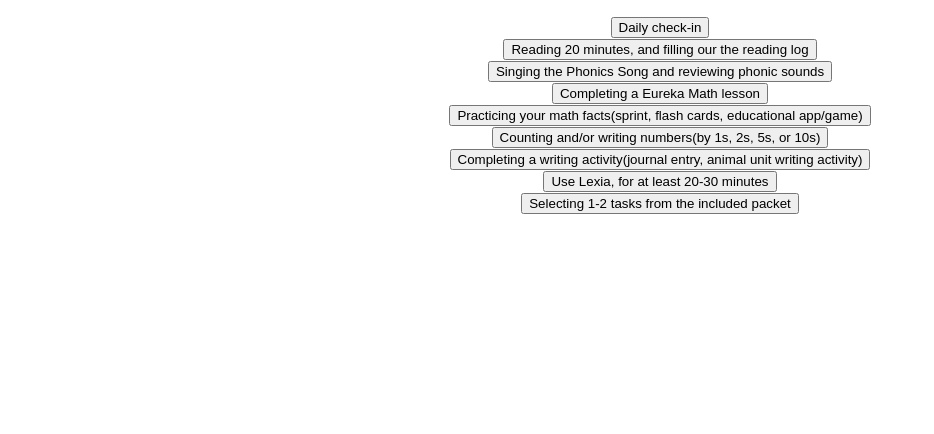
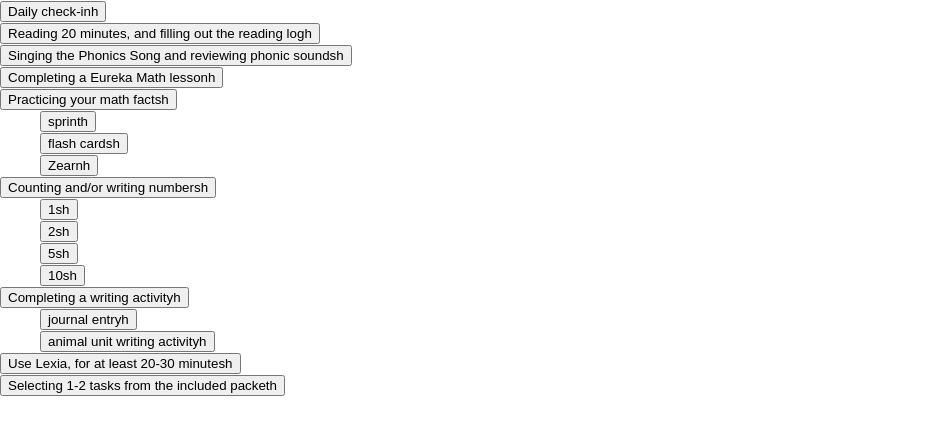
Before and after one commit to pungprakearti/distance-learning, a React (Create React App) app: page / in a window 1280 px wide. Shown: the top 434 px of the page, without its empty margins (0-934 px from the left). Built offline with nearby package versions, Linux system fonts and the light colour scheme.

Commit message:
All functionality finished

```diff
--- a/src/DistanceLearning.js
+++ b/src/DistanceLearning.js
@@ -1,57 +1,69 @@
 import React, { Component } from 'react'
+import Task from './Task'
+import SubTask from './SubTask'
 import './distanceLearning.scss'
 
 export default class DistanceLearning extends Component {
   constructor(props) {
     super(props)
     this.state = {
-      tasks: [
-        'Daily check-in',
-        'Reading 20 minutes, and filling our the reading log',
-        'Singing the Phonics Song and reviewing phonic sounds',
-        'Completing a Eureka Math lesson',
-        'Practicing your math facts(sprint, flash cards, educational app/game)',
-        'Counting and/or writing numbers(by 1s, 2s, 5s, or 10s)',
-        'Completing a writing activity(journal entry, animal unit writing activity)',
-        'Use Lexia, for at least 20-30 minutes',
-        'Selecting 1-2 tasks from the included packet'
-      ],
-      lastComplete: [],
+      duration: {}
     }
 
     this.ls = window.localStorage
+    this.tasks = [
+      ['Daily check-in'],
+      ['Reading 20 minutes, and filling out the reading log'],
+      ['Singing the Phonics Song and reviewing phonic sounds'],
+      ['Completing a Eureka Math lesson'],
+      ['Practicing your math facts', ['sprint', 'flash cards', 'Zearn']],
+      ['Counting and/or writing numbers', ['1s', '2s', '5s', '10s']],
+      ['Completing a writing activity',['journal entry', 'animal unit writing activity']],
+      ['Use Lexia, for at least 20-30 minutes'],
+      ['Selecting 1-2 tasks from the included packet']
+    ]
   }
 
   componentDidMount() {
-    this.getLastComplete()
+    this.getDuration()
   }
 
-  getLastComplete = () => {
-    let tempTimes = []
-    this.state.tasks.map((task, i) => {
-      return tempTimes.push(this.getTime(i))
+  //populate this.state.duration from local storage
+  getDuration = () => {
+    let listNums = []
+    for(let i = 0; i < this.tasks.length; i++) {
+      listNums.push(i)
+      if(this.tasks[i].length > 1) {
+        for(let j = 0; j < this.tasks[i][1].length; j++) {
+          listNums.push(`${i}${j}`)
+        }
+      }
+    }
+
+    let tempTimes = {}
+    listNums.map((taskNum) => {
+      return tempTimes[taskNum] = (this.getTime(taskNum))
     })
+
     this.setState({
-      lastComplete: [...tempTimes]
+      duration: {...tempTimes}
     })
   }
 
+  //set the current time for the task and save in local storage
   setTime = (e) => {
     let task = e.target.dataset.task
     let hours = Math.floor(Date.now()/1000/60/60)
     this.ls.setItem(`task${task}`, hours)
-    this.getLastComplete()
+    this.getDuration()
   }
 
+  //get the time duration since last set from local storage
   getTime = (task) => {
     let time = this.ls.getItem(`task${task}`)
     if(time) {
-      let diff = time - Math.floor(Date.now()/1000/60/60)
-      if(diff === 0) {
-        return '< 1h'
-      } else {
-        return `${diff}h`
-      }
+      let diff = Math.floor(Date.now()/1000/60/60) - time
+      return diff
     } else {
       return ''
     }
@@ -59,20 +71,36 @@ export default class DistanceLearning extends Component {
 
   render () {
     return (
-      <div className='DL-tasks'>
-        <ul>
-          {this.state.tasks.map((task, i) => {
+      <ul className='DL-tasks'>
+        {this.tasks.map((task, i) => {
+          let mainTask = (
+            <li className='DL-tasks_Item' key={i}>
+              <Task
+                title={task[0]}
+                duration={this.state.duration[i]}
+                taskNum={i}
+                handleClick={this.setTime}
+              />
+            </li>
+          )
+          if(task.length > 1) {
             return (
-              <li key={i} className='DL-tasks_Item'>
-                <button className='DL-tasks_Button' onClick={this.setTime} data-task={i}>
-                  <span className='DL-tasks_Text' data-task={i}>{task}</span>
-                  <span className='DL-tasks_Text' data-task={i}>{this.state.lastComplete[i]}</span>
-                </button>
-              </li>
+              <SubTask
+                mainTask={task[0]}
+                tasks={task[1]}
+                taskNum={i}
+                durationList={this.state.duration}
+                handleClick={this.setTime}
+                key={i}
+              />
             )
-          })}
-        </ul>
-      </div>
+          } else {
+            return (
+              mainTask
+            )
+          }
+        })}
+      </ul>
     )
   }
 }
--- /dev/null
+++ b/src/SubTask.js
@@ -0,0 +1,40 @@
+import React, { Fragment } from 'react'
+import Task from './Task'
+
+const SubTask = ({ mainTask, tasks, taskNum, durationList, handleClick }) => {
+  //get lowest duration and use it on the main task
+  let lowestNum = 0
+  for(let i = 1; i < tasks.length; i++) {
+    if(durationList[`${taskNum}${i}`] < durationList[`${taskNum}${lowestNum}`]) {
+      lowestNum = i
+    }
+  }
+
+  return (
+    <Fragment>
+      <li className='DL-tasks_Item'>
+        <Task
+          title={mainTask}
+          taskNum={taskNum}
+          duration={durationList[`${taskNum}${lowestNum}`]}
+        />
+      </li>
+      <ul>
+        {tasks.map((task, i) => {
+          return (
+            <li key={`${taskNum}${i}`} className='DL-tasks_Item'>
+              <Task
+                title={task}
+                taskNum={`${taskNum}${i}`}
+                duration={durationList[`${taskNum}${i}`]}
+                handleClick={handleClick}
+              />
+            </li>
+          )
+        })}
+      </ul>
+    </Fragment>
+  )
+}
+
+export default SubTask
--- /dev/null
+++ b/src/Task.js
@@ -0,0 +1,18 @@
+import React from 'react'
+
+const Task = ({ title, duration, taskNum, handleClick }) => {
+  if(duration === 0) {
+    duration = '< 1h'
+  } else {
+    duration = `${duration}h`
+  }
+
+  return (
+    <button onClick={handleClick} data-task={taskNum} className='DL-tasks_Button'>
+      <span data-task={taskNum}>{title}</span>
+      <span data-task={taskNum}>{duration}</span>
+    </button>
+  )
+}
+
+export default Task
--- a/src/distanceLearning.scss
+++ b/src/distanceLearning.scss
@@ -1,4 +1,8 @@
 .DL-tasks {
+  text-align: left;
+  padding: 0;
+  margin: 0;
+
   &_Item {
     list-style-type: none;
   }
```
